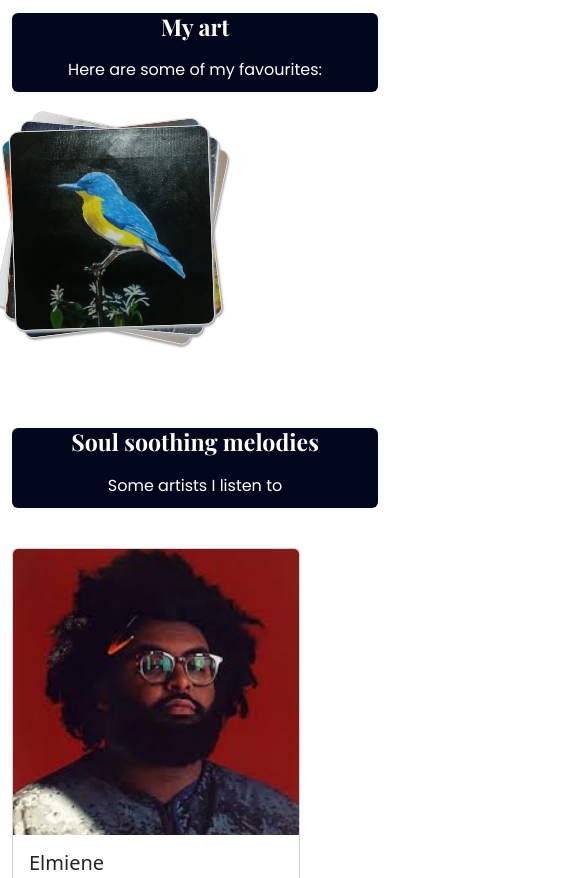
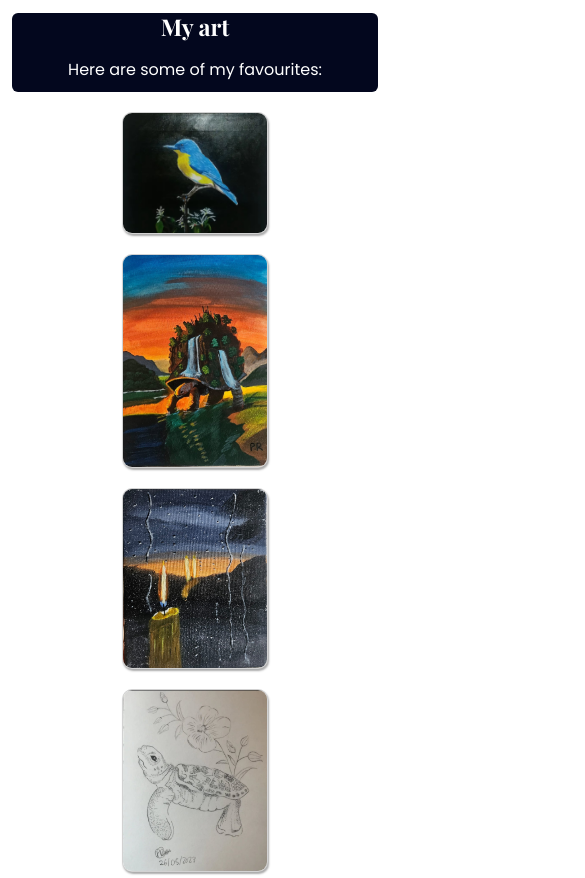
Before and after one commit to PheladiR/Project, a plain HTML site: page about.html in a window 390 px wide. Shown: the part 1200-2078 px from the top of the page, 585 px wide, since content can reach past the window. Drawn offline with nearby package versions, Linux system fonts and the light colour scheme.

Commit message:
updated css

```diff
--- a/about.html
+++ b/about.html
@@ -62,7 +62,7 @@
     <h1 class="intro mb-4">Hi, I am Pheladi Rachoshi</h1>
     <p class="intro-p mb-4">Frontend Developer, based in South Africa</p>
     <p class="intro-p2 mb-5">For anyone who wants to start learning howto code, this workshop is very interesting. You will be challenged with different exercises, and everything is well explained.</p>
-    <div class="about-btn text-sm-left"><a href="/work.html" class="btn-branding">See my projects</a>
+    <div class="about-btn text-sm-center"><a href="/work.html" class="btn-branding">See my projects</a>
 </div></div>
     <div class="col-lg-6">
       <img src="src/images/pheladi1.jpeg" class="img-fluid rounded img-about" alt="image of the developer">
@@ -71,22 +71,22 @@
   <h3 class="mt-3">Who am I outside of coding?</h3>
   <p>When I'm not writing lines of code, I'm immersing myself in art and music. Whether it's sketching or painting, or vibing to my favorite tunes, creativity fuels every part of my life.</p>
 <!--Art display-->
-<div class="art rounded">
+<div class="art rounded d-md-none">
   <h3 class="text-center">My art</h3>
   <p class="text-center">Here are some of my favourites:</p>
 </div>
 <div class="mt-3">
   <ul class="cards">
-  <li class="card card-1 d-sm-none">
+  <li class="card card-1">
     <img src="src/images/art1.jpeg">
   </li>
-  <li class="card card-2 d-sm-none">
+  <li class="card card-2 img-fluid">
     <img src="src/images/art2.jpeg">
   </li>
-  <li class="card card-3">
+  <li class="card card-3 img-fluid">
     <img src="src/images/art3.jpeg">
   </li>
-  <li class="card card-4">
+  <li class="card card-4 img-fluid">
     <img src="src/images/art4.jpeg">
   </li>
 </ul>
--- a/src/styles.css
+++ b/src/styles.css
@@ -131,9 +131,6 @@ body {
 .hero h2{
   font-size: 18px;
 }
-
-
-
 }
 
 .about-container, .work-container,.contact-container{
@@ -266,4 +263,28 @@ ul.cards.transition li.card-4 {
     padding:10px;
 }
 
-/*music*/
+/*art*/
+/* Small screen styles */
+@media (max-width: 768px) {
+  ul.cards {
+    width: 100%;
+    height: auto;
+    padding: 0;
+  }
+  ul.cards li.card {
+    position: relative;
+    width: 40%;
+    height: auto;
+    left: 0;
+    top: 0;
+    margin-bottom: 20px;
+    transform: rotateZ(0deg);
+  }
+  ul.cards.transition li.card {
+    left: 0;
+    top: 0;
+  }
+    .card {
+    margin: 20px auto;
+  }
+}
```
